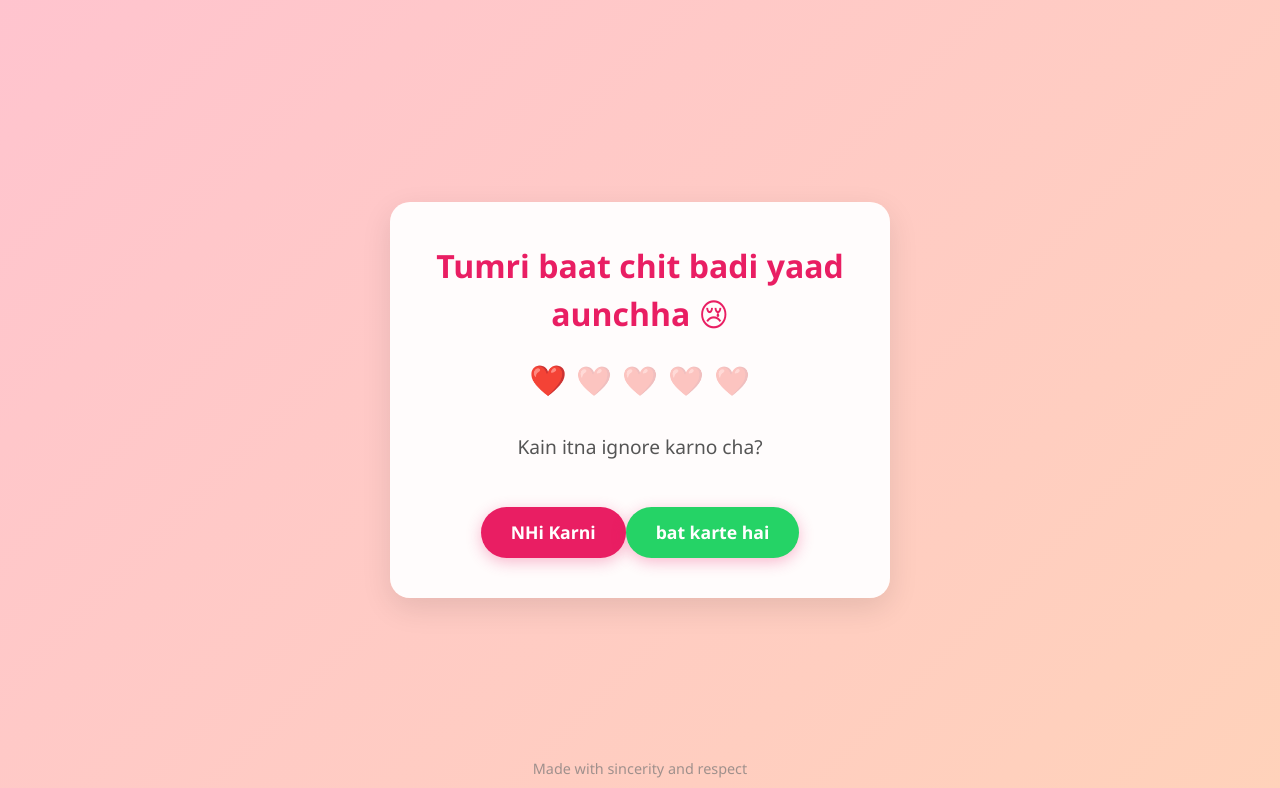
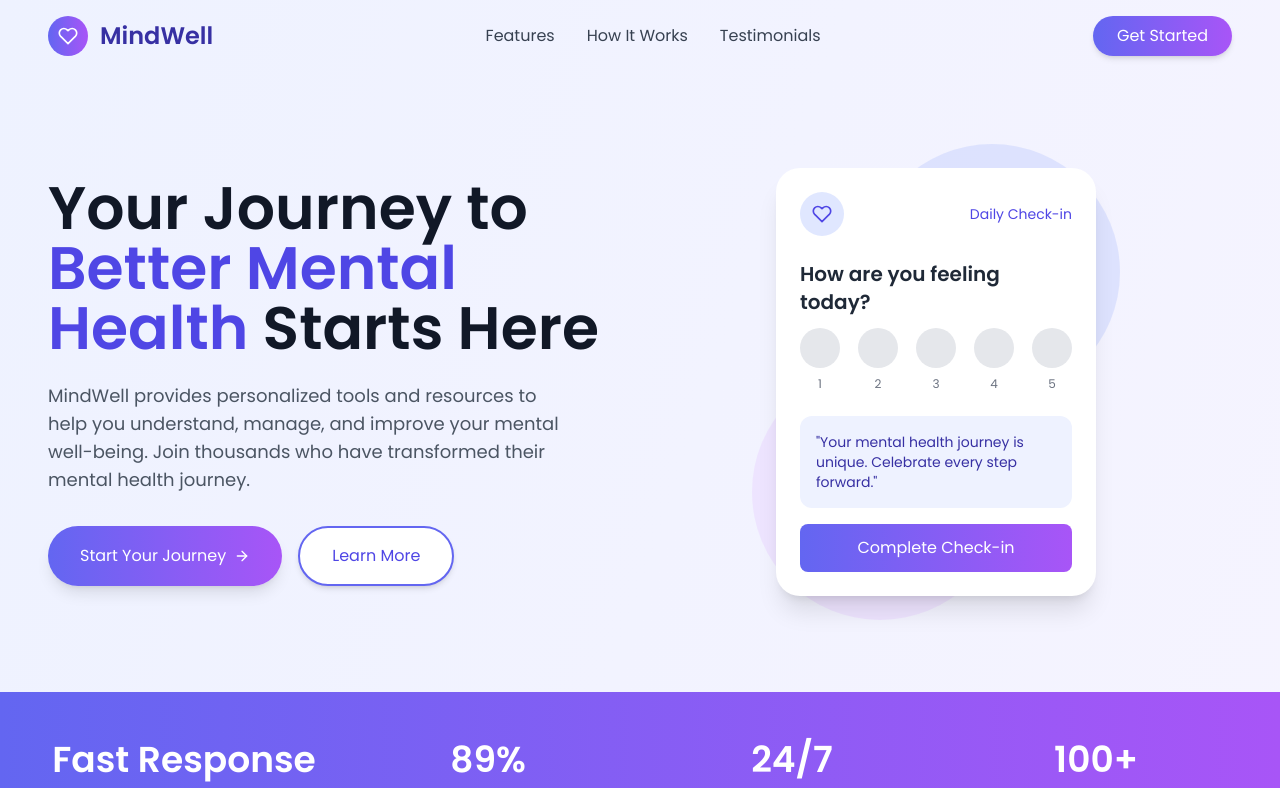
Before and after one commit to Gautam-Mahara/Youtube-comments, a React (Create React App) app: page / in a window 1280 px wide. Shown: the top 788 px of the page. Built offline with nearby package versions, Linux system fonts and the light colour scheme; what tailwindcss-animatecss would draw is missing.

Commit message:
Your descriptive commit message here

```diff
--- a/src/App.js
+++ b/src/App.js
@@ -30,7 +30,7 @@
     <Router>
       <Routes>
         {/* mindwell Routes */}
-        <Route path="/" element={<Idea />} />
+        <Route path="/" element={<MindWell />} />
         <Route path="/login" element = {<LoginPage/>}/>
         <Route path="/signup"   element={<SignupPage />} />
         <Route path="/mindwell" element={<MindWellQues />} />
```
